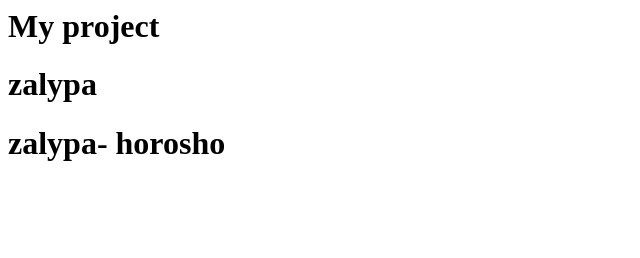
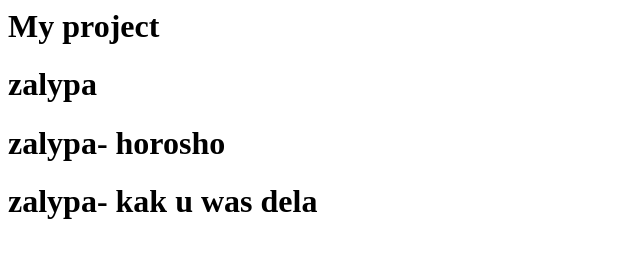
Before and after one commit to SunWW08/my-first-git, a plain HTML site: page index.html in a window 1280 px wide. Shown: the whole page, without its empty margins (0-640 px from the left). Drawn offline with Linux system fonts and the light colour scheme.

Commit message:
Update index.html

```diff
--- a/index.html
+++ b/index.html
@@ -1,3 +1,4 @@
 <h1>My project</h1>
 <h1>zalypa</h1>
 <h1>zalypa- horosho</h1>
+<h1>zalypa- kak u was dela</h1>
```
